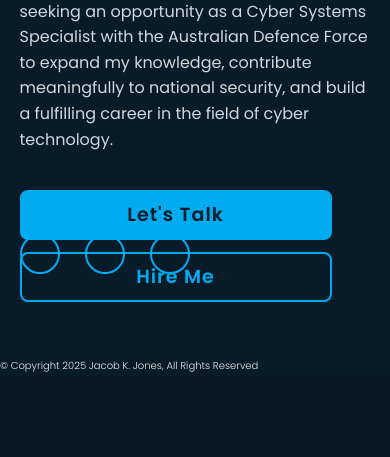
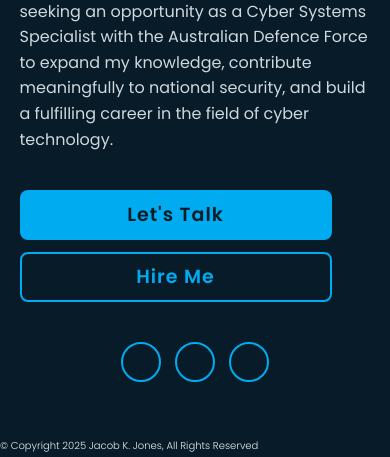
Before and after one commit to Linux-bootloader/Portfolio, a Flask app: page / in a window 390 px wide. Shown: the part 570-1027 px from the top of the page. Before the commit the page ends 942 px from the top, so only its background shows below. Run offline with Flask 3, Linux system fonts and the light colour scheme; parts of the project's set-up code (start-up, migrations or seed data) failed here and were passed over; some libraries are stand-ins or nearby versions.

Commit message:
Refactor layout styles for home and sidebar; adjust flex properties and margins for improved responsiveness

```diff
--- a/static/styles.css
+++ b/static/styles.css
@@ -710,6 +710,7 @@ nav a {
   }
 
   .home {
+    flex-direction: column;
     padding: 80px 5% 40px;
     background: none;
     align-items: flex-start;
@@ -722,9 +723,12 @@ nav a {
   }
 
   .home-sci {
-    position: absolute;
-    display: flex;
-    bottom: 0;
+    position: relative;
+    bottom: auto;
+    width: 100%;
+    margin-top: 16px;
+    justify-content: center;
+    gap: 14px;
   }
 
   .portfolio-container,
@@ -743,6 +747,12 @@ nav a {
     position: static;
     margin-top: 16px;
   }
+
+  .contact-info,
+  .contact-form {
+    margin: 0;
+    padding: 20px;
+  }
 }
 
 @media (max-width: 800px) {
@@ -756,6 +766,12 @@ nav a {
 
   .sidebar {
     width: 80%;
+  }
+}
+
+@media (max-width: 400px) {
+  .sidebar {
+    width: 100%;
   }
 }
 
```
